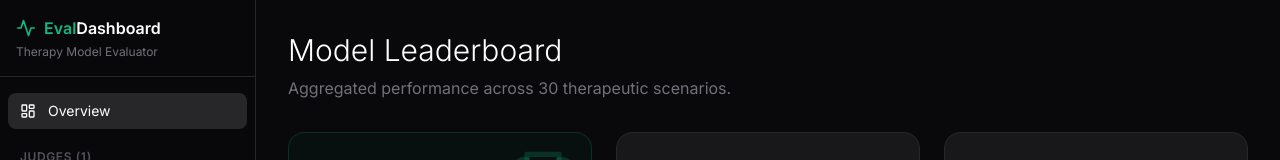
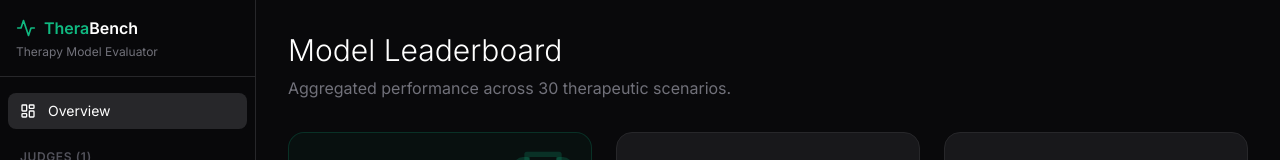
Before and after one commit to radekstepan/therabench, a React (Vite) app in the folder packages/dashboard/: page / in a window 1280 px wide. Shown: the top 160 px of the page. Built offline with nearby package versions, Linux system fonts and the light colour scheme.

Commit message:
feat: Rename project to TheraBench and update related references

```diff
--- a/package.json
+++ b/package.json
@@ -1,5 +1,5 @@
 {
-  "name": "therapy-llm-eval",
+  "name": "therabench",
   "private": true,
   "workspaces": [
     "packages/*"
--- a/packages/dashboard/index.html
+++ b/packages/dashboard/index.html
@@ -3,7 +3,7 @@
   <head>
     <meta charset="UTF-8" />
     <meta name="viewport" content="width=device-width, initial-scale=1.0" />
-    <title>Therapy LLM Evaluator</title>
+    <title>TheraBench</title>
     <link rel="preconnect" href="https://fonts.googleapis.com">
     <link rel="preconnect" href="https://fonts.gstatic.com" crossorigin>
     <link href="https://fonts.googleapis.com/css2?family=Inter:wght@300;400;500;600&display=swap" rel="stylesheet">
--- a/packages/dashboard/src/App.tsx
+++ b/packages/dashboard/src/App.tsx
@@ -965,7 +965,7 @@ export default function App() {
         <div className="p-4 border-b border-zinc-800">
           <div className="flex items-center gap-2 text-emerald-500 font-semibold mb-1">
             <Activity className="w-5 h-5" />
-            <span>Eval<span className="text-white">Dashboard</span></span>
+            <span>Thera<span className="text-white">Bench</span></span>
           </div>
           <div className="text-xs text-zinc-500">Therapy Model Evaluator</div>
         </div>
```
Also changed, not shown: 1 other file (tests, documents, lock files or other folders).
